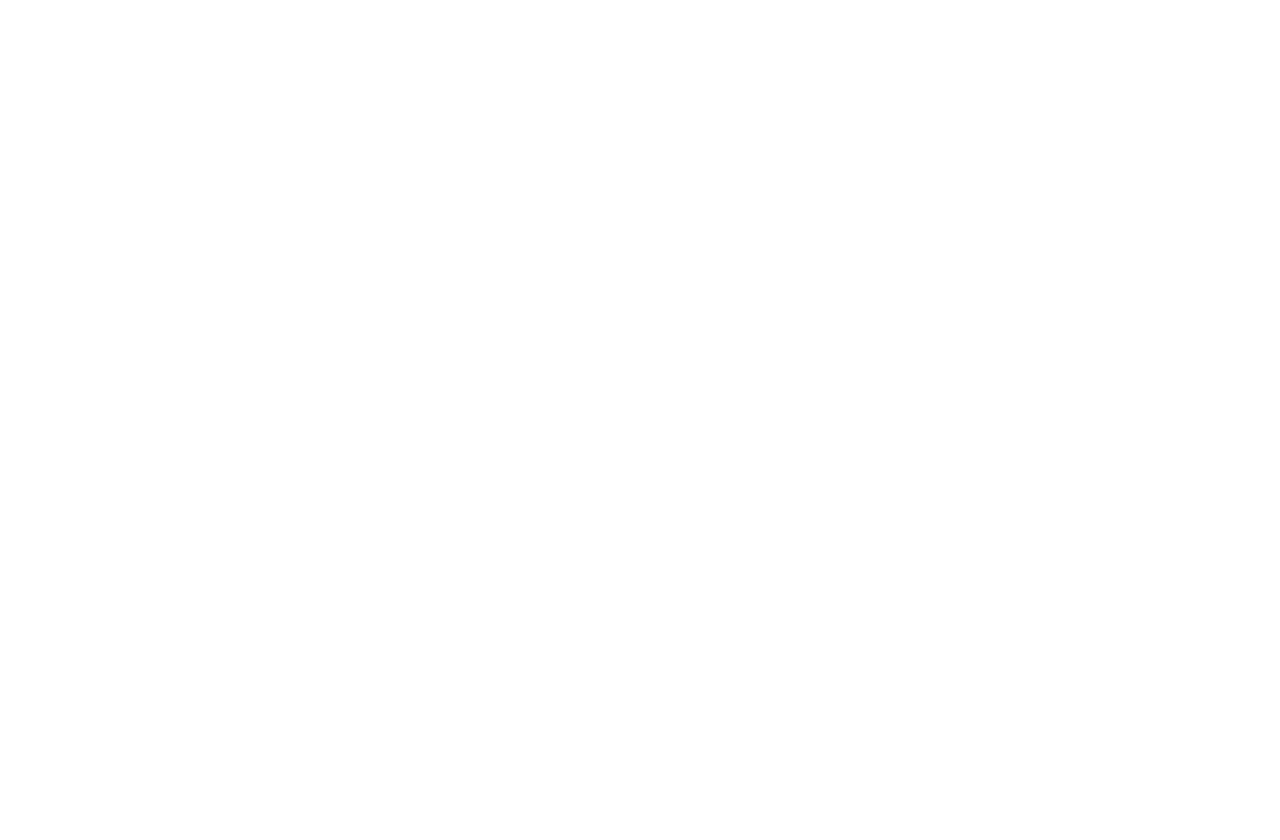
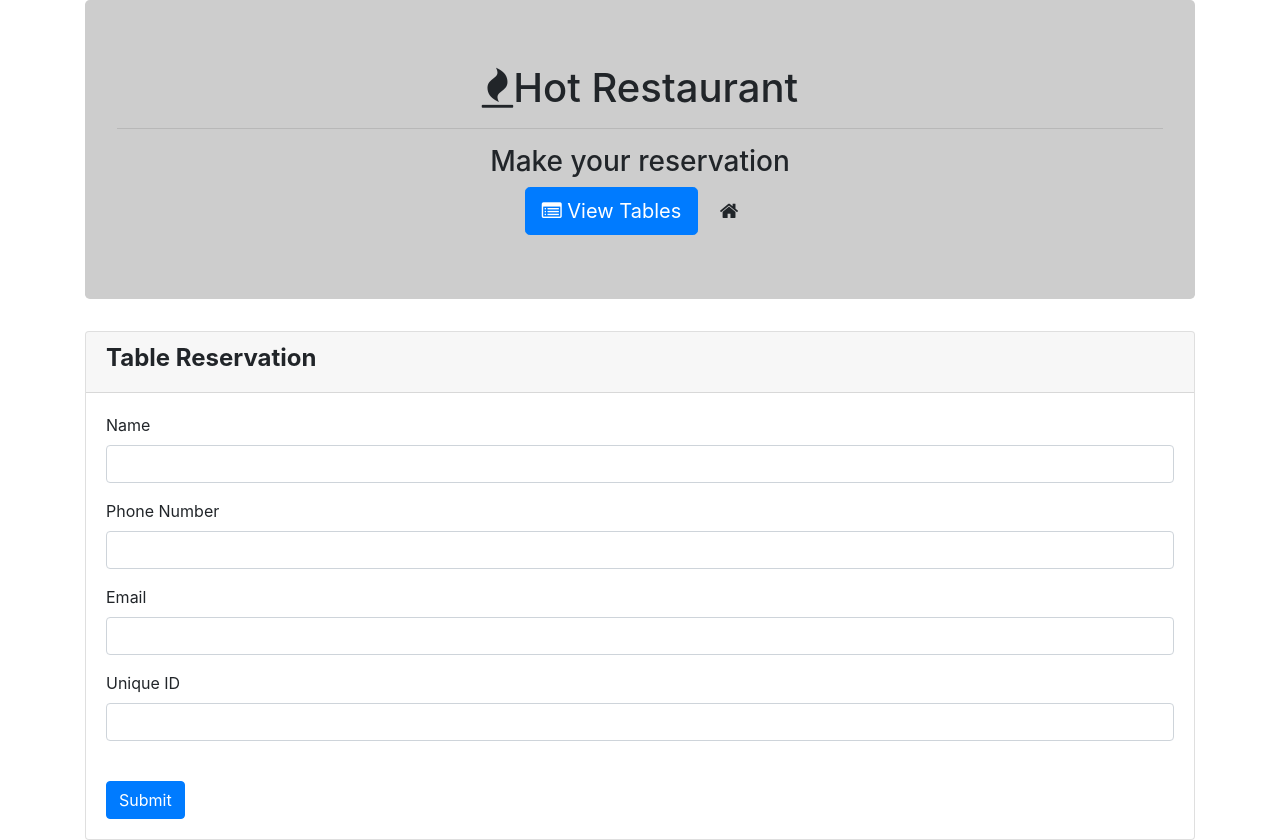
Before and after one commit to bdurham227/HotRestaurant, a plain HTML site: page public/add.html in a window 1280 px wide. Before the commit the page ends 800 px from the top, so only its background shows below. Drawn offline with nearby package versions, Linux system fonts and the light colour scheme.

Commit message:
finished the front end in add.html

```diff
--- a/public/add.html
+++ b/public/add.html
@@ -1,12 +1,69 @@
 <!DOCTYPE html>
 <html lang="en">
+
 <head>
-    <meta charset="UTF-8">
-    <meta http-equiv="X-UA-Compatible" content="IE=edge">
-    <meta name="viewport" content="width=device-width, initial-scale=1.0">
-    <title>Document</title>
+    <meta charset="UTF-8" />
+    <title>Reservation Page</title>
+    <link rel="stylesheet" href="https://stackpath.bootstrapcdn.com/font-awesome/4.7.0/css/font-awesome.min.css" />
+    <link rel="stylesheet" href="https://stackpath.bootstrapcdn.com/bootstrap/4.5.2/css/bootstrap.min.css" />
 </head>
+
 <body>
-    <!----create form for adding table in html--->
+    <div class="container" >
+        <div class="jumbotron" style="background-color: #CDCDCD">
+            <h1 class="text-center"><span class="fa fa-fire"></span>Hot Restaurant</h1>
+            <hr />
+            <h3 class="text-center">Make your reservation</h3>
+            <div class="text-center">
+                <a href="/public/view.html">
+                    <button class="btn btn-primary btn-lg">
+                        <span class="fa fa-list-alt"></span>
+                        View Tables
+                    </button>
+                </a>
+                <a href="/">
+                    <button class="btn btn btn-lg">
+                        <span class="fa fa-home"></span>
+                    </button>
+                </a>
+            </div>
+        </div>
+        <div class="row">
+            <div class="col-12">
+                <div class="card">
+                    <div class="card-header">
+                        <h4><strong>Table Reservation</strong></h4>
+                    </div>
+                    <div class="card-body">
+                        <form method="POST" role="form">
+                            <div class="form-group">
+                                <label for="name">Name</label>
+                                <input type="text" class="form-control" id="name" />
+                            </div>
+
+                            <div class="form-group">
+                                <label for="phone-number">Phone Number</label>
+                                <input type="text" class="form-control" id="phone-number" />
+                            </div>
+
+                            <div class="form-group">
+                                <label for="email">Email</label>
+                                <input type="text" class="form-control" id="email" />
+                            </div>
+
+                            <div class="form-group">
+                                <label for="Id">Unique ID</label>
+                                <input type="text" class="form-control" id="Id" />
+                            </div>
+                        </form>
+                        <br />
+                        <div class="text-left">
+                            <button type="submit" class="btn btn-primary btn-md" id="add-btn">Submit</button>
+                        </div>
+                    </div>
+                </div>
+            </div>
+        </div>
+    </div>
 </body>
 </html>
```
